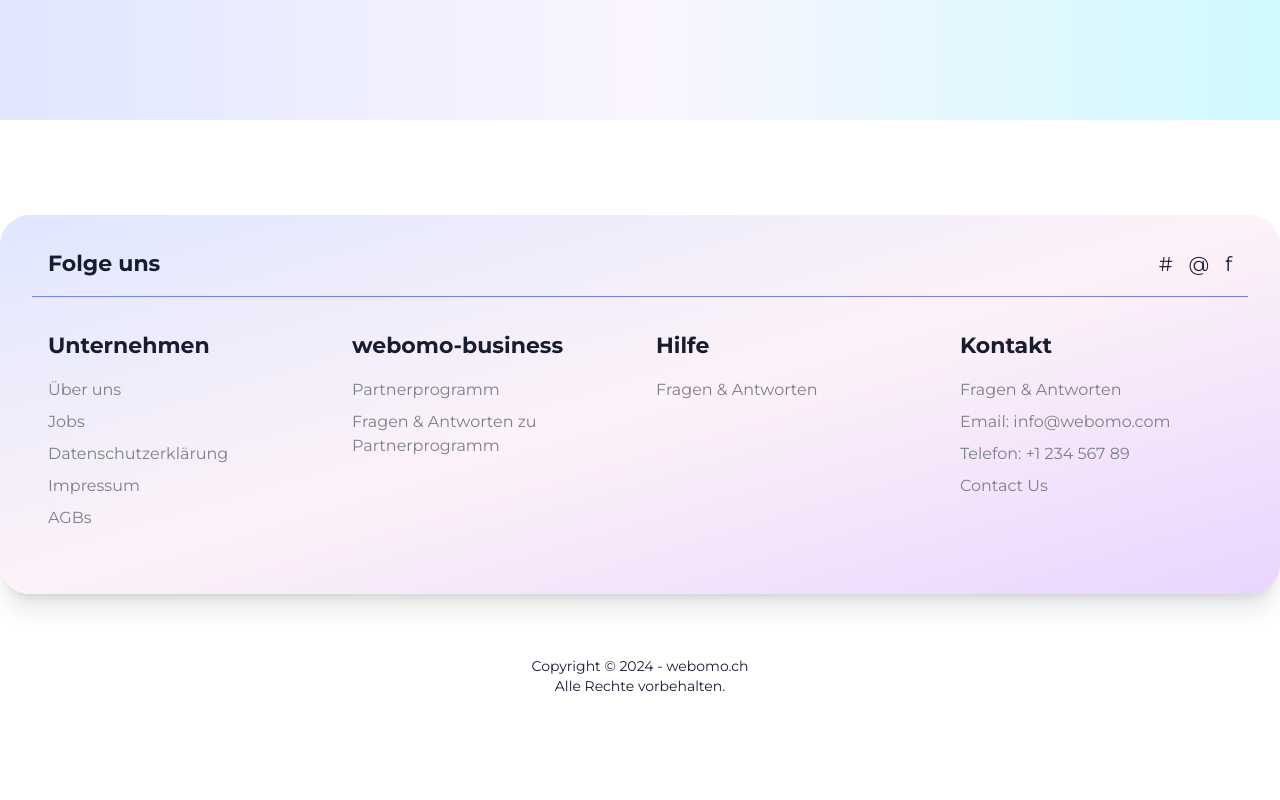
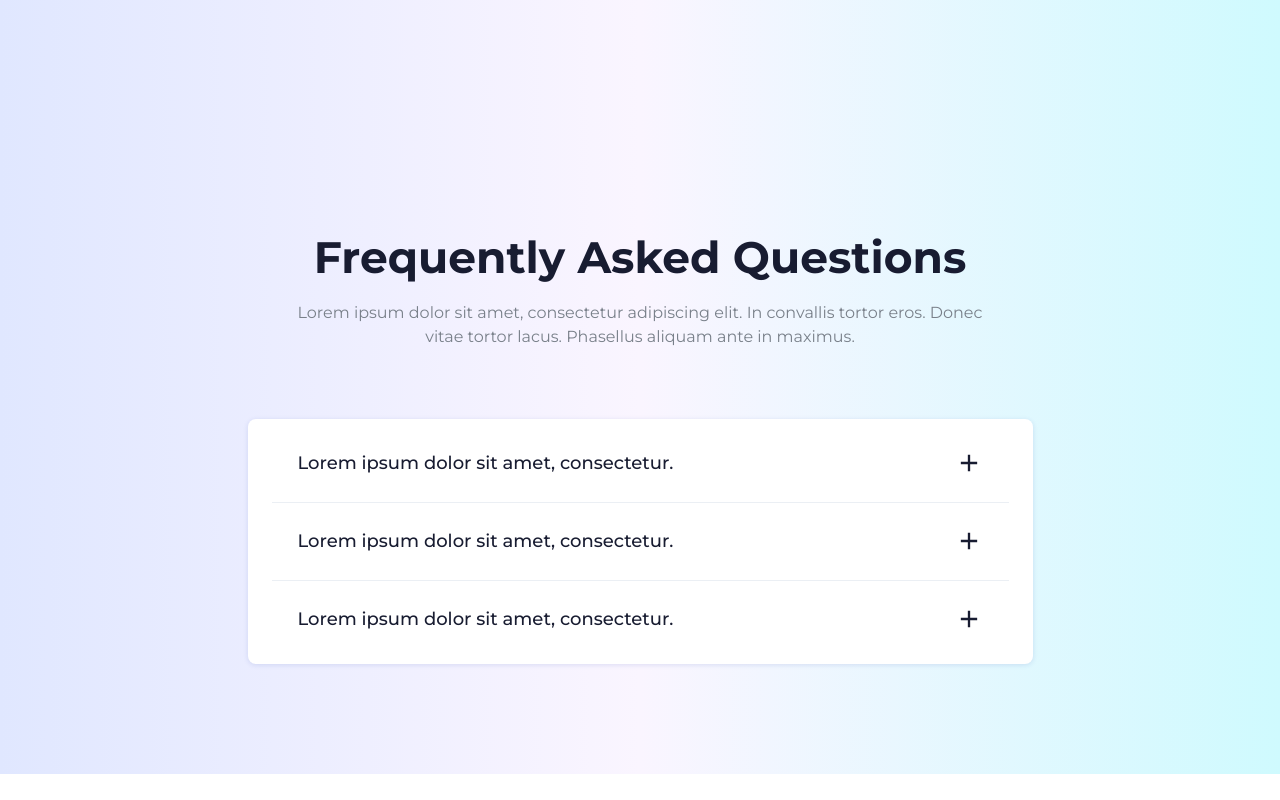
Before and after one commit to dawidglap/demo-webomo, a Next.js app: page /webomo-business in a window 1280 px wide. Shown: the part 680-1480 px from the top of the page. Before the commit the page ends 1392 px from the top, so only its background shows below. Built offline with nearby package versions, Linux system fonts and the light colour scheme; no server answers.

Commit message:
added faq to business

```diff
--- a/src/app/(site)/webomo-business/page.tsx
+++ b/src/app/(site)/webomo-business/page.tsx
@@ -1,4 +1,5 @@
 import AboutBusiness from "@/components/AboutBusiness";
+import Faq from "@/components/FaqBusiness";
 import HeroBusiness from "@/components/HeroBusiness";
 import React from "react";
 
@@ -7,6 +8,7 @@
     <div className="">
       <HeroBusiness />
       {/* <AboutBusiness /> */}
+      <Faq />
     </div>
   );
 };
--- /dev/null
+++ b/src/components/FaqBusiness/FAQItem.tsx
@@ -0,0 +1,83 @@
+import React from "react";
+
+type FaqData = {
+  activeFaq: number;
+  id: number;
+  handleFaqToggle: (id: number) => void;
+  title: string;
+  details: string;
+};
+
+const FAQItem = ({ faqData }: { faqData: FaqData }) => {
+  const { activeFaq, id, handleFaqToggle, title, details } = faqData;
+
+  return (
+    <>
+      <div className="faq border-b border-stroke last-of-type:border-none dark:border-stroke-dark">
+        <button
+          onClick={() => {
+            handleFaqToggle(id);
+          }}
+          className="faq-btn relative flex w-full items-center justify-between px-[18px] py-6 text-left text-base font-medium text-black dark:text-white sm:px-[26px] sm:text-lg"
+        >
+          {title}
+
+          {activeFaq === id ? (
+            <svg
+              className="fill-current"
+              width="28"
+              height="28"
+              viewBox="0 0 28 28"
+              fill="none"
+              xmlns="http://www.w3.org/2000/svg"
+            >
+              <g clipPath="url(#clip0_49_578)">
+                <path
+                  d="M22.1667 12.8333H15.1667H12.8333H5.83334V15.1666H12.8333H15.1667H22.1667V12.8333Z"
+                  fill=""
+                />
+              </g>
+              <defs>
+                <clipPath id="clip0_49_578">
+                  <rect width="28" height="28" fill="white" />
+                </clipPath>
+              </defs>
+            </svg>
+          ) : (
+            <svg
+              className="fill-current"
+              width="28"
+              height="28"
+              viewBox="0 0 28 28"
+              fill="none"
+              xmlns="http://www.w3.org/2000/svg"
+            >
+              <g clipPath="url(#clip0_49_588)">
+                <path
+                  d="M12.8333 12.8333V5.83325H15.1667V12.8333H22.1667V15.1666H15.1667V22.1666H12.8333V15.1666H5.83334V12.8333H12.8333Z"
+                  fill=""
+                />
+              </g>
+              <defs>
+                <clipPath id="clip0_49_588">
+                  <rect width="28" height="28" fill="white" />
+                </clipPath>
+              </defs>
+            </svg>
+          )}
+        </button>
+        <div
+          className={`faq-content h-auto overflow-hidden border-t border-stroke px-[18px] dark:border-stroke-dark sm:px-[26px] ${
+            activeFaq === id
+              ? "max-h-fit py-[30px] opacity-100"
+              : "max-h-0 py-0 opacity-0 transition-all duration-100 ease-in-out"
+          }`}
+        >
+          <p className="text-base text-body">{details}</p>
+        </div>
+      </div>
+    </>
+  );
+};
+
+export default FAQItem;
--- /dev/null
+++ b/src/components/FaqBusiness/Graphics.tsx
@@ -0,0 +1,70 @@
+import React from "react";
+
+const Graphics = () => {
+  return (
+    <>
+      <div className="absolute -top-24 right-0 -z-10">
+        <svg
+          width="95"
+          height="190"
+          viewBox="0 0 95 190"
+          fill="none"
+          xmlns="http://www.w3.org/2000/svg"
+        >
+          <circle
+            cx="95"
+            cy="95"
+            r="77"
+            stroke="url(#paint0_linear_49_603)"
+            strokeWidth="36"
+          />
+          <defs>
+            <linearGradient
+              id="paint0_linear_49_603"
+              x1="0"
+              y1="0"
+              x2="224.623"
+              y2="130.324"
+              gradientUnits="userSpaceOnUse"
+            >
+              <stop stopColor="#FF8FE8" />
+              <stop offset="1" stopColor="#FFC960" />
+            </linearGradient>
+          </defs>
+        </svg>
+      </div>
+      <div className="absolute -bottom-24 left-0 -z-10">
+        <svg
+          width="95"
+          height="190"
+          viewBox="0 0 95 190"
+          fill="none"
+          xmlns="http://www.w3.org/2000/svg"
+        >
+          <circle
+            cy="95"
+            r="77"
+            stroke="url(#paint0_linear_52_83)"
+            strokeWidth="36"
+          />
+          <defs>
+            <linearGradient
+              id="paint0_linear_52_83"
+              x1="-117.84"
+              y1="190"
+              x2="117.828"
+              y2="25.9199"
+              gradientUnits="userSpaceOnUse"
+            >
+              <stop stopColor="#8EA5FE" />
+              <stop offset="0.541667" stopColor="#BEB3FD" />
+              <stop offset="1" stopColor="#90D1FF" />
+            </linearGradient>
+          </defs>
+        </svg>
+      </div>
+    </>
+  );
+};
+
+export default Graphics;
--- /dev/null
+++ b/src/components/FaqBusiness/faqData.tsx
@@ -0,0 +1,24 @@
+import { FAQ } from "@/types/faq";
+
+const faqData: FAQ[] = [
+  {
+    id: 1,
+    title: "Lorem ipsum dolor sit amet, consectetur.",
+    details:
+      "We provide digital experience services to startups and small businesses. We help our clients succeed by creating brand identities, digital experiences. Praesent vel nibh a tellus dictum gravida sed tempor nunc.",
+  },
+  {
+    id: 2,
+    title: "Lorem ipsum dolor sit amet, consectetur.",
+    details:
+      "We provide digital experience services to startups and small businesses. We help our clients succeed by creating brand identities, digital experiences. Praesent vel nibh a tellus dictum gravida sed tempor nunc.",
+  },
+  {
+    id: 3,
+    title: "Lorem ipsum dolor sit amet, consectetur.",
+    details:
+      "We provide digital experience services to startups and small businesses. We help our clients succeed by creating brand identities, digital experiences. Praesent vel nibh a tellus dictum gravida sed tempor nunc.",
+  },
+];
+
+export default faqData;
--- /dev/null
+++ b/src/components/FaqBusiness/index.tsx
@@ -0,0 +1,53 @@
+"use client";
+
+import React, { useState } from "react";
+import Graphics from "@/components/Faq/Graphics";
+import faqData from "./faqData";
+import FAQItem from "./FAQItem";
+
+const Faq = () => {
+  const [activeFaq, setActiveFaq] = useState(0);
+
+  const handleFaqToggle = (index: number) => {
+    activeFaq === index ? setActiveFaq(0) : setActiveFaq(index);
+  };
+
+  return (
+    <>
+      <section
+        id="faq"
+        className="relative z-10 bg-gradient-to-r from-indigo-100 via-purple-50 to-cyan-100 py-[110px] dark:from-slate-800 dark:via-slate-900 dark:to-slate-800"
+      >
+        <div className="container">
+          <div
+            className="wow fadeInUp mx-auto mb-14 max-w-[690px] text-center lg:mb-[70px]"
+            data-wow-delay=".2s"
+          >
+            <h2 className="mb-4 text-3xl font-bold text-black dark:text-white sm:text-4xl md:text-[44px] md:leading-tight">
+              Frequently Asked Questions
+            </h2>
+            <p className="text-base text-body">
+              Lorem ipsum dolor sit amet, consectetur adipiscing elit. In
+              convallis tortor eros. Donec vitae tortor lacus. Phasellus aliquam
+              ante in maximus.
+            </p>
+          </div>
+
+          <div
+            className="faqs wow fadeInUp mx-auto w-full max-w-[785px] rounded-lg bg-white px-6 py-[6px] shadow-card dark:bg-black dark:shadow-card-dark"
+            data-wow-delay=".3s"
+          >
+            {faqData.map((faq, index) => (
+              <FAQItem
+                key={index}
+                faqData={{ ...faq, activeFaq, handleFaqToggle }}
+              />
+            ))}
+          </div>
+        </div>
+      </section>
+    </>
+  );
+};
+
+export default Faq;
```
